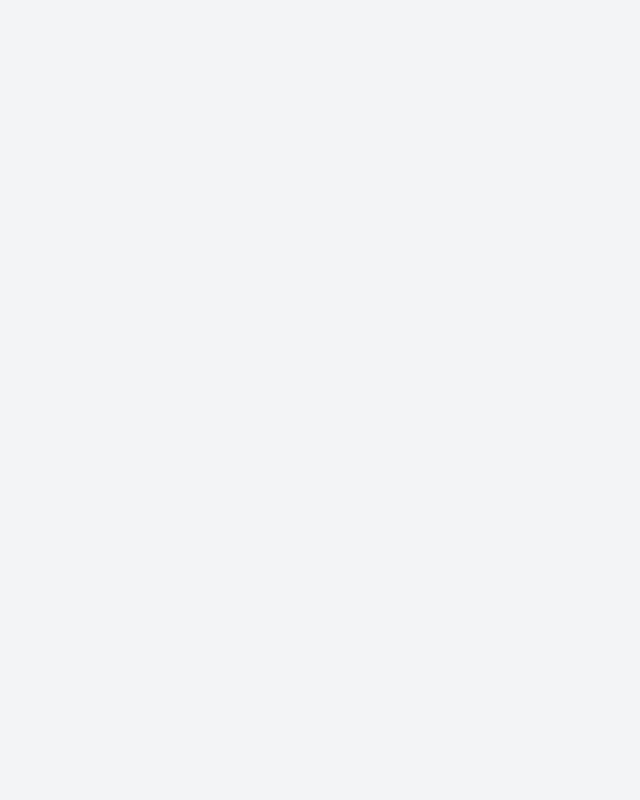
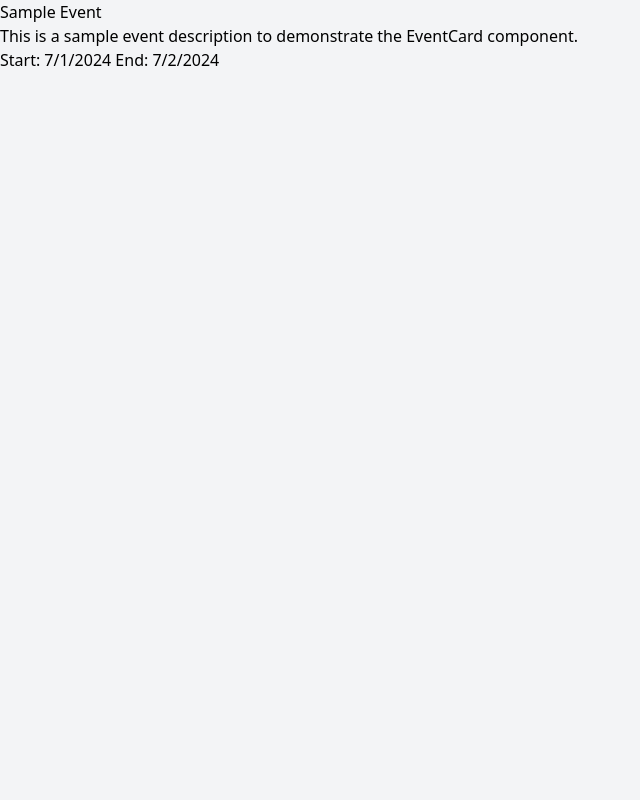
Before and after one commit to GregorioFornetti/time_until, a Vue app: page /#/ in a window 1280 px wide. Shown: the top 800 px of the page, without its empty margins (0-640 px from the left). Built offline with nearby package versions, Linux system fonts and the light colour scheme.

Commit message:
Update Home.vue

```diff
--- a/src/components/pages/Home.vue
+++ b/src/components/pages/Home.vue
@@ -3,6 +3,7 @@ import { ref } from 'vue';
 import EventModal from '../modal/EventModal.vue';
 import SuccessAlert from '../SuccessAlert.vue';
 import { i18n } from '../../plugins/i18n'
+import EventCard from '../EventCard.vue';
 
 const showModal = ref(true)
 const showAlert = ref(false)
@@ -31,6 +32,13 @@ const triggerAlert = () => {
         @update="triggerAlert"
         :closeModal="closeModal"
     />
+
+    <EventCard
+        title="Sample Event"
+        description="This is a sample event description to demonstrate the EventCard component."
+        startDate="2024-07-01"
+        endDate="2024-07-02"
+    />
 </template>
 
 <style scoped>
```
